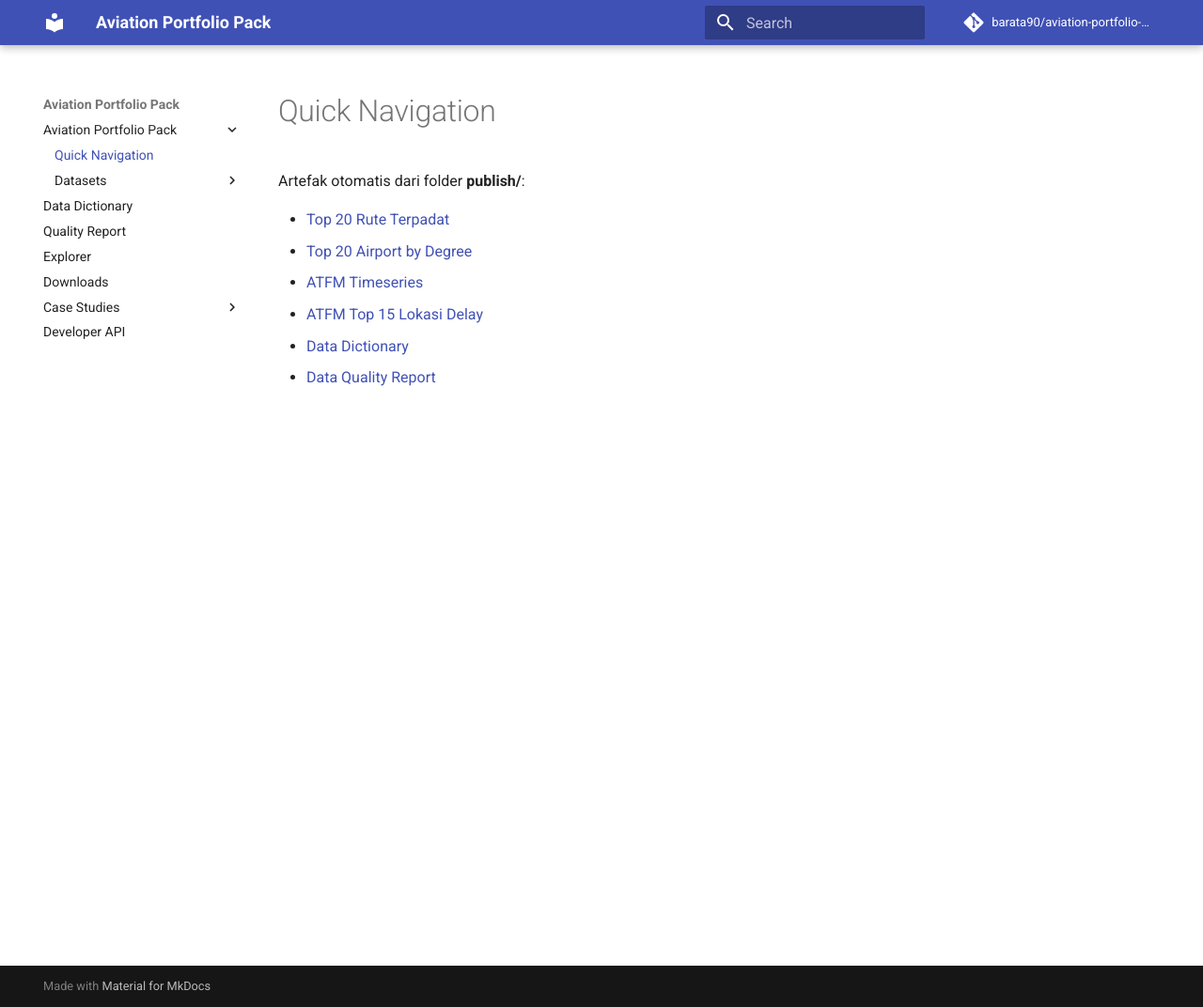
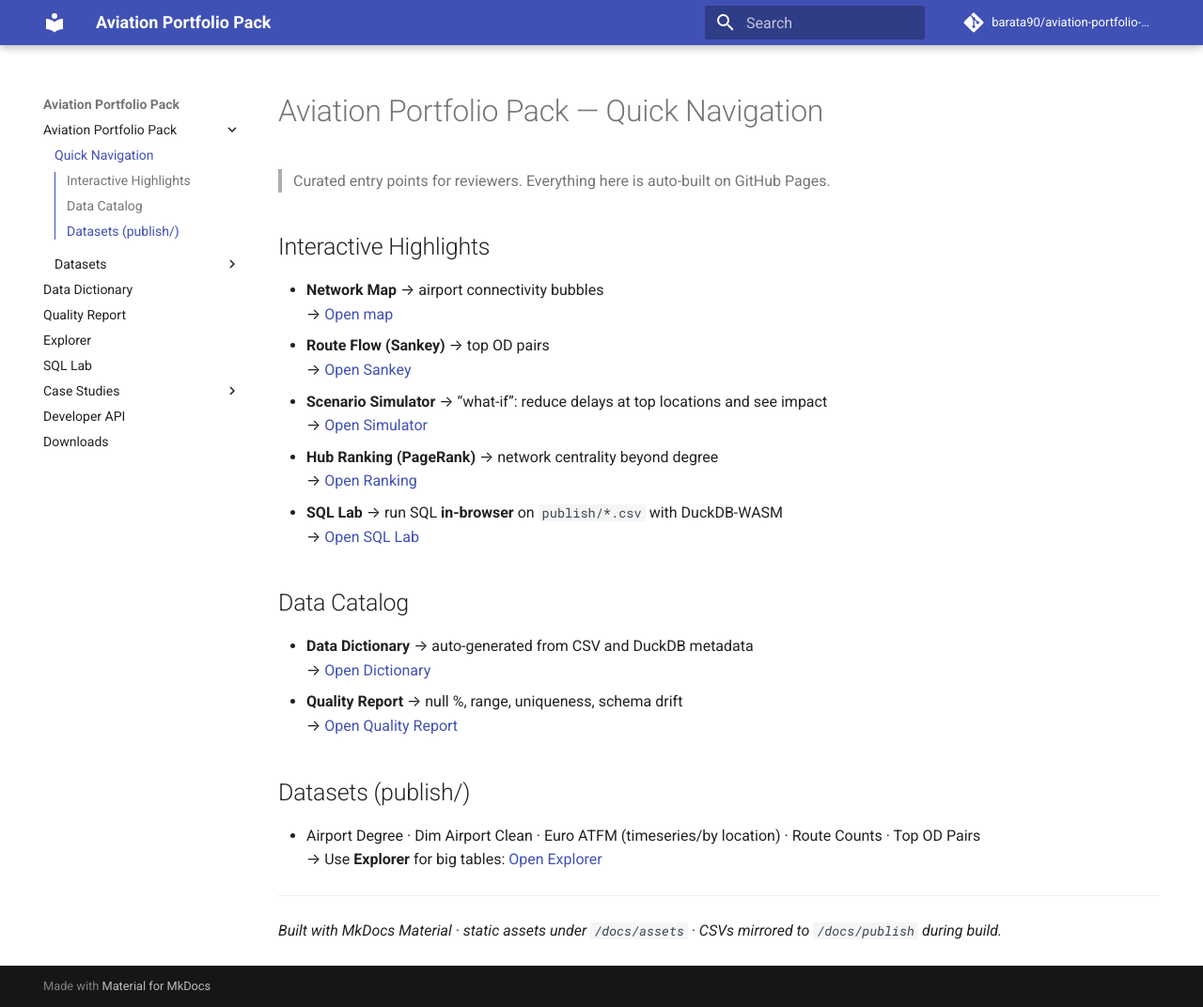
Before and after one commit to barata90/aviation-portfolio-pack, an MkDocs documentation site: the page built from docs/index.md, in a window 1280 px wide and 1072 px high. Shown: the whole window at 94% size. Built offline with MkDocs 1.6.1 and Material for MkDocs 9.7.7, drawn with Linux system fonts in a browser that asks for light colours; comment, search, counter and statistics services are not loaded.

Commit message:
docs(nav): canonical EN mkdocs + Quick Navigation homepage + downloads + SW files ensured

```diff
--- a/docs/assets/styles.css
+++ b/docs/assets/styles.css
@@ -1,7 +1,4 @@
-.kpi-grid{display:grid;grid-template-columns:repeat(auto-fit,minmax(180px,1fr));gap:12px;margin:8px 0 24px}
-.kpi{background:var(--md-surface);border:1px solid rgba(0,0,0,.08);border-radius:8px;padding:12px}
-.kpi-label{font-size:.75rem;opacity:.7;text-transform:uppercase;letter-spacing:.04em}
-.kpi-value{font-size:1.6rem;font-weight:700;line-height:1.1;margin-top:6px}
-.kpi-sub{font-size:.8rem;opacity:.7}
-img{background:#fff}
-#map{margin-bottom:16px}
+.kpi-grid{display:grid;grid-template-columns:repeat(auto-fit,minmax(180px,1fr));gap:12px;margin:8px 0;}
+.kpi{background:var(--md-default-fg-color--lightest,#f7f7f7);padding:12px;border-radius:8px;border:1px solid rgba(0,0,0,.06)}
+.kpi-label{font-size:.8rem;color:#666}
+.kpi-value{font-size:1.4rem;font-weight:700}
--- a/docs/index.md
+++ b/docs/index.md
@@ -1,8 +1,28 @@
-Artefak otomatis dari folder **publish/**:
+# Aviation Portfolio Pack — Quick Navigation
 
-- [Top 20 Rute Terpadat](./route_counts_top20.html)
-- [Top 20 Airport by Degree](./airport_degree_top20.html)
-- [ATFM Timeseries](./atfm_timeseries.html)
-- [ATFM Top 15 Lokasi Delay](./atfm_top_locations.html)
-- [Data Dictionary](./data_dictionary.md)
-- [Data Quality Report](./data_quality.md)
+> Curated entry points for reviewers. Everything here is auto-built on GitHub Pages.
+
+## Interactive Highlights
+- **Network Map** → airport connectivity bubbles
+  → [Open map](case_studies/network_map.md)
+- **Route Flow (Sankey)** → top OD pairs
+  → [Open Sankey](case_studies/route_flow.md)
+- **Scenario Simulator** → “what-if”: reduce delays at top locations and see impact
+  → [Open Simulator](case_studies/scenario_simulator.md)
+- **Hub Ranking (PageRank)** → network centrality beyond degree
+  → [Open Ranking](case_studies/hub_rank.md)
+- **SQL Lab** → run SQL **in-browser** on `publish/*.csv` with DuckDB-WASM
+  → [Open SQL Lab](../sql_lab.md)
+
+## Data Catalog
+- **Data Dictionary** → auto-generated from CSV and DuckDB metadata
+  → [Open Dictionary](../data_dictionary.md)
+- **Quality Report** → null %, range, uniqueness, schema drift
+  → [Open Quality Report](../quality_report.md)
+
+## Datasets (publish/)
+- Airport Degree · Dim Airport Clean · Euro ATFM (timeseries/by location) · Route Counts · Top OD Pairs
+  → Use **Explorer** for big tables: [Open Explorer](../explorer.md)
+
+---
+*Built with MkDocs Material · static assets under `/docs/assets` · CSVs mirrored to `/docs/publish` during build.*
--- a/mkdocs.yml
+++ b/mkdocs.yml
@@ -22,6 +22,8 @@ plugins:
 
 extra_css:
   - assets/styles.css
+extra_javascript:
+  - sw-register.js
 
 markdown_extensions:
   - admonition
@@ -42,7 +44,7 @@ nav:
   - Data Dictionary: data_dictionary.md
   - Quality Report: quality_report.md
   - Explorer: explorer.md
-  - Downloads: downloads.md
+  - SQL Lab: sql_lab.md
   - Case Studies:
       - Emirates (Data Analytics Specialist): case_studies/emirates_data_analytics_specialist.md
       - Visual Insights (Executive): case_studies/visual_insights.md
@@ -51,3 +53,4 @@ nav:
       - Scenario Simulator: case_studies/scenario_simulator.md
       - Hub Ranking: case_studies/hub_rank.md
   - Developer API: developers/api.md
+  - Downloads: downloads.md
```
Also changed, not shown: docs/downloads.md (+9 -8 lines).
